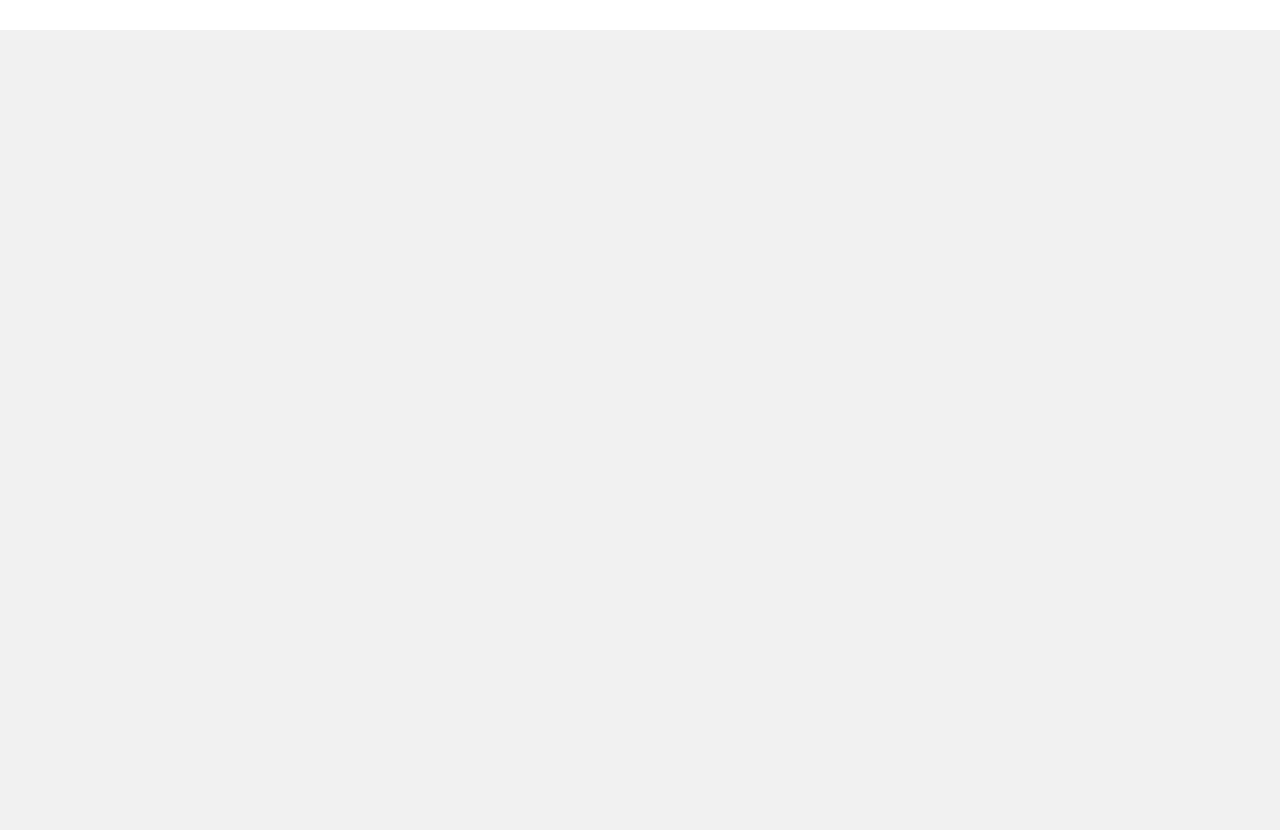
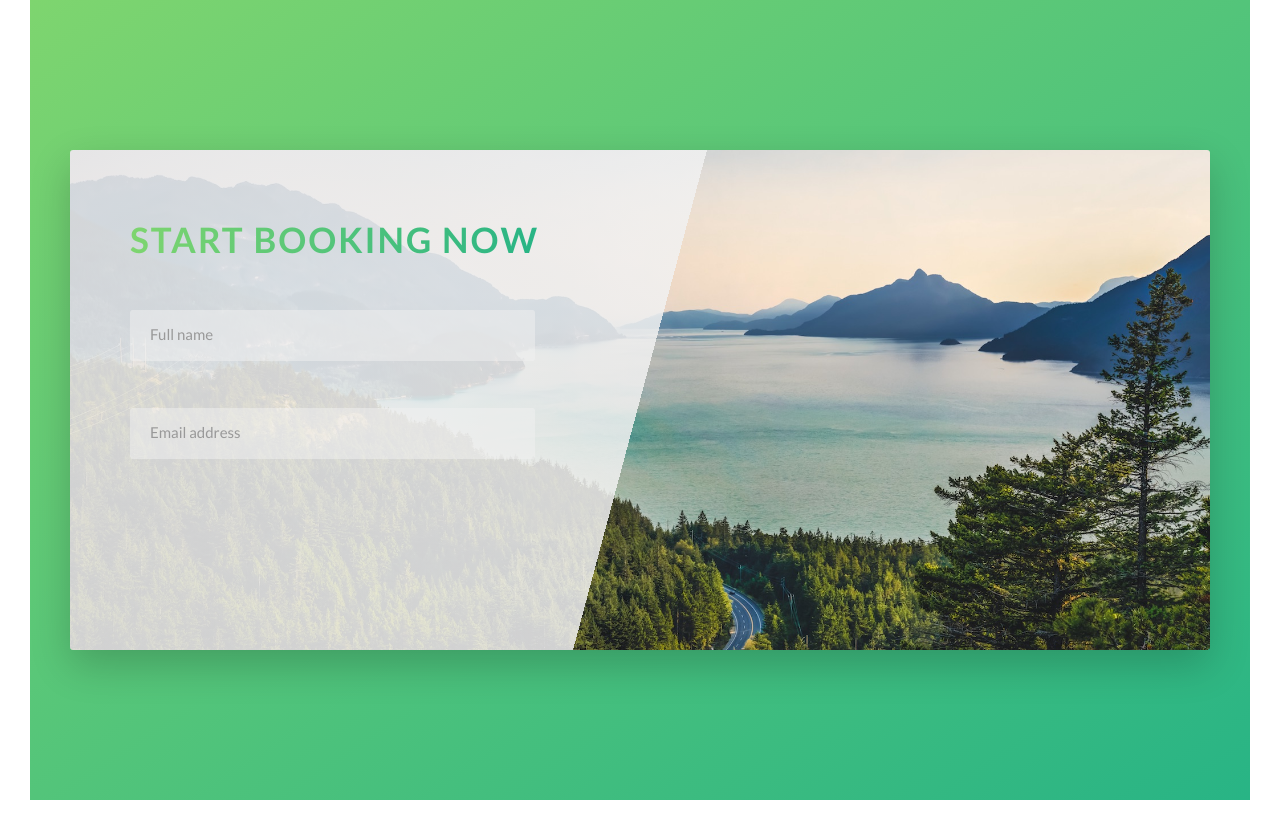
Before and after one commit to peteyb/advanced-css-course, a PHP site: page /Natours/starter/home.html in a window 1280 px wide. Shown: the part 4217-5047 px from the top of the page. Before the commit the page ends 4247 px from the top, so only its background shows below. Run offline with PHP 8.4, Linux system fonts and the light colour scheme.

Commit message:
booking form - placeholder magic

```diff
--- a/Natours/starter/css/style.css
+++ b/Natours/starter/css/style.css
@@ -189,6 +189,42 @@ body {
 .btn-text::active {
   box-shadow: 0 0.5rem 1rem rgba(0, 0, 0, 0.15);
   transform: translateY(0); }
+
+.form__group:not(:last-child) {
+  margin-bottom: 2rem; }
+
+.form__input {
+  font-size: 1.5rem;
+  font-family: inherit;
+  color: inherit;
+  padding: 1.5rem 2rem;
+  border-radius: 3px;
+  background-color: rgba(241, 241, 241, 0.5);
+  border: none;
+  border-bottom: 3px solid transparent;
+  width: 90%;
+  display: block; }
+  .form__input:focus {
+    outline: none;
+    box-shadow: 0 1rem 2rem rgba(0, 0, 0, 0.1);
+    border-bottom: 3px solid #55c57a; }
+    .form__input:focus:invalid {
+      border-bottom: 3px solid #ff7738; }
+  .form__input::-webkit-input-placeholder {
+    color: #999; }
+
+.form__label {
+  font-size: 1.2rem;
+  font-weight: 700;
+  margin-left: 2rem;
+  margin-top: .7rem;
+  display: block;
+  transition: all .3s; }
+
+.form__input:placeholder-shown + .form__label {
+  opacity: 0;
+  visibility: hidden;
+  transform: translateY(-4rem); }
 
 .card {
   perspective: 150rem;
@@ -442,3 +478,17 @@ body {
 .section-stories {
   padding: 15rem 0;
   position: relative; }
+
+.section-book {
+  padding: 15rem 0;
+  background-image: linear-gradient(to right bottom, #7ed56f, #28b485); }
+
+.book {
+  background-image: linear-gradient(105deg, rgba(241, 241, 241, 0.85) 0%, rgba(241, 241, 241, 0.85) 50%, transparent 50%), url(../img/nat-10.jpg);
+  background-size: cover;
+  border-radius: 3px;
+  box-shadow: 0 1.5rem 4rem rgba(0, 0, 0, 0.2);
+  height: 50rem; }
+  .book__form {
+    width: 50%;
+    padding: 6rem; }
--- a/Natours/starter/home.html
+++ b/Natours/starter/home.html
@@ -286,6 +286,33 @@
                 <a href="#" class="btn btn-text">More stories</a>
             </div>
         </section>
+
+        <section class="section-book">
+            <div class="row">
+                <div class="book">
+                    <div class="book__form">
+                        <form action="#" class="form">
+
+                            <div class="u-mb-medium">
+                                <h2 class="heading-secondary">
+                                    Start booking now
+                                </h2>
+                            </div>
+
+                            <div class="form__group">
+                                <input type="text" class="form__input" placeholder="Full name" id="name" required />
+                                <label for="name" class="form__label">Full name</label>
+                            </div>
+
+                            <div class="form__group">
+                                <input type="email" class="form__input" placeholder="Email address" id="email" required />
+                                <label for="email" class="form__label">Email address</label>
+                            </div>
+                        </form>
+                    </div>
+                </div>
+            </div>
+        </section>
     </main>
 
     <!-- <section class="grid-test">
--- a/Natours/starter/sass/abstracts/_variables.scss
+++ b/Natours/starter/sass/abstracts/_variables.scss
@@ -13,6 +13,8 @@ $color-grey-light-1: #f7f7f7;
 $color-grey-light-2: #333;
 
 $color-grey-dark: #777;
+$color-grey-dark-2: #999;
+
 $color-white: #f1f1f1;
 $color-black: #000;
 
@@ -23,3 +25,4 @@ $gutter-horizontal: 6rem;
 
 // font size
 $default-font-size: 1.6rem;
+$default-border-radius: 3px;
--- a/Natours/starter/sass/components/_card.scss
+++ b/Natours/starter/sass/components/_card.scss
@@ -13,7 +13,7 @@
         left: 0;
         width: 100%;
         backface-visibility: hidden;
-        border-radius: 3px;
+        border-radius: $default-border-radius;
         overflow: hidden;
         box-shadow: 0 1rem 4rem rgba($color-black, .15);
 
@@ -53,8 +53,8 @@
         background-blend-mode: screen;
         -webkit-clip-path: polygon(0 0, 100% 0, 100% 85%, 0 100%);
         clip-path: polygon(0 0, 100% 0, 100% 85%, 0 100%);
-        border-top-left-radius: 3px;
-        border-top-right-radius: 3px;
+        border-top-left-radius: $default-border-radius;
+        border-top-right-radius: $default-border-radius;
 
         &--1 {
             background-image:
--- a/Natours/starter/sass/components/_feature-box.scss
+++ b/Natours/starter/sass/components/_feature-box.scss
@@ -3,7 +3,7 @@
     font-size: 1.5rem;
     padding: 2.5rem;
     text-align: center;
-    border-radius: 3px;
+    border-radius: $default-border-radius;
     box-shadow: 0 1.5rem 4rem rgba($color-black, .15);
     transition: all .3s;
 
--- /dev/null
+++ b/Natours/starter/sass/components/_form.scss
@@ -0,0 +1,49 @@
+.form {
+    &__group:not(:last-child) {
+        margin-bottom: 2rem;
+    }
+
+    &__input {
+        font-size: 1.5rem;
+        font-family: inherit;
+        color: inherit;
+        padding: 1.5rem 2rem;
+        border-radius: $default-border-radius;
+        background-color: rgba($color-white, .5);
+        border: none;
+        border-bottom: 3px solid transparent;
+        width: 90%;
+        display: block;
+
+        &:focus {
+            outline: none;
+            box-shadow: 0 1rem 2rem rgba($color-black, .1);
+            border-bottom: 3px solid $color-primary;
+
+            &:invalid {
+                border-bottom: 3px solid $color-secondary-dark;
+            }
+        }
+
+        &::-webkit-input-placeholder {
+            color: $color-grey-dark-2;
+        }
+    }
+
+    &__label {
+        font-size: 1.2rem;
+        font-weight: 700;
+        margin-left: 2rem;
+        margin-top: .7rem;
+        display: block;
+        transition: all .3s;
+    }
+
+    // ~ adjacent selector
+    // + sibling selector
+    &__input:placeholder-shown + &__label {
+        opacity: 0;
+        visibility: hidden;
+        transform: translateY(-4rem);
+    }
+}
--- a/Natours/starter/sass/components/_story.scss
+++ b/Natours/starter/sass/components/_story.scss
@@ -3,7 +3,7 @@
     margin: 0 auto;
     box-shadow: 0 3rem 6rem rgba($color-black, .1);
     background-color: rgba($color-white, .6);
-    border-radius: 3px;
+    border-radius: $default-border-radius;
     padding: 6rem;
     padding-left: 9rem;
     font-size: $default-font-size;
--- a/Natours/starter/sass/main.scss
+++ b/Natours/starter/sass/main.scss
@@ -9,6 +9,7 @@
 
 @import "components/bg-video";
 @import "components/btn";
+@import "components/form";
 @import "components/card";
 @import "components/composition";
 @import "components/feature-box";
--- a/Natours/starter/sass/pages/_home.scss
+++ b/Natours/starter/sass/pages/_home.scss
@@ -28,3 +28,26 @@
     padding: 15rem 0;
     position: relative;
 }
+
+.section-book {
+    padding: 15rem 0;
+    background-image: linear-gradient(to right bottom, $color-primary-light, $color-primary-dark);
+}
+
+.book {
+    background-image:
+        linear-gradient(105deg,
+            rgba($color-white, .85) 0%,
+            rgba($color-white, .85) 50%,
+            transparent 50%),
+        url(../img/nat-10.jpg);
+    background-size: cover;
+    border-radius: $default-border-radius;
+    box-shadow: 0 1.5rem 4rem rgba($color-black, .2);
+    height: 50rem;
+
+    &__form {
+        width: 50%;
+        padding: 6rem;
+    }
+}
```
